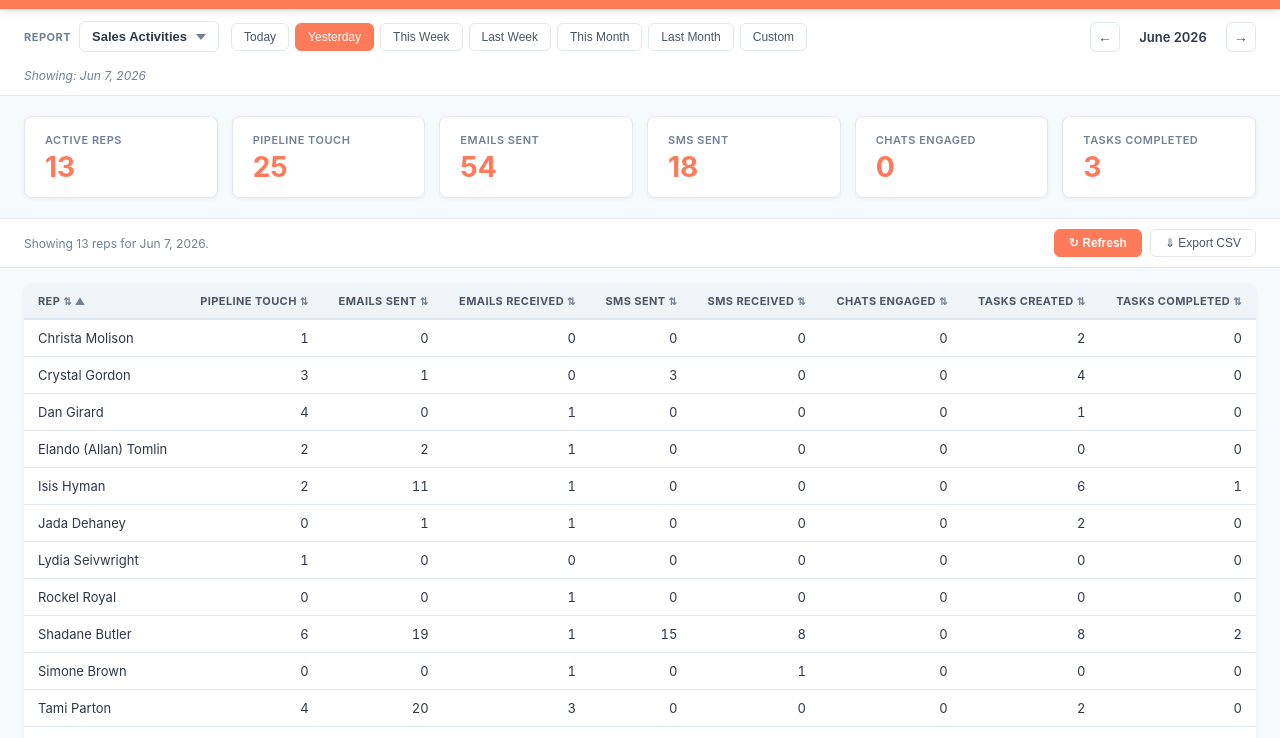
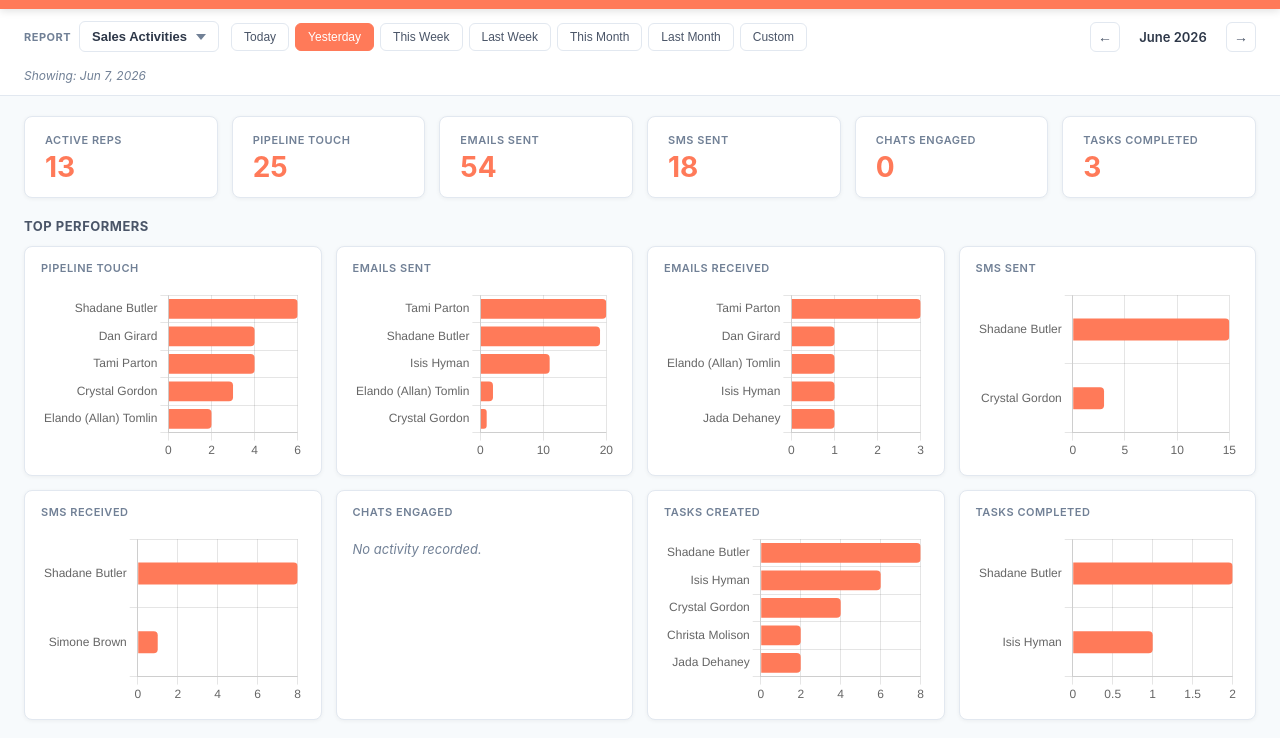
Before and after one commit to irishbriones01-blip/sales-dashboard, a website: page index.html in a window 1280 px wide. Shown: the part 43-781 px from the top of the page. Drawn offline with nearby package versions, Linux system fonts and the light colour scheme.

Commit message:
Add Top Performers charts for every metric in the active report
Each report now shows a grid of small horizontal bar charts (one per
metric) ranking the top 5 reps for the selected date range, alongside
the existing summary cards and table.

```diff
--- a/app.js
+++ b/app.js
@@ -59,6 +59,8 @@ const MONTHS_LONG = ['January','February','March','April','May','June',
   'July','August','September','October','November','December'];
 const MONTHS_SHORT = ['Jan','Feb','Mar','Apr','May','Jun',
   'Jul','Aug','Sep','Oct','Nov','Dec'];
+
+let chartInstances = [];
 
 let state = {
   activeReport: DEFAULT_REPORT,
@@ -187,6 +189,7 @@ function applyActiveRange() {
   const range = getRange(state.activeRange);
   state.rows = aggregateRange(state.entries, range.start, range.end);
   renderSummary(state.rows);
+  renderCharts(state.rows);
   renderTable(state.rows);
 
   if (!state.entries.length) {
@@ -222,6 +225,7 @@ async function loadData({ silent = false } = {}) {
     state.entries = [];
     state.rows = [];
     renderSummary([]);
+    renderCharts([]);
     renderTable([]);
     showError(
       `The "${report.label}" report data could not be loaded. Make sure ${report.dataUrl} exists next to this page.`,
@@ -256,6 +260,80 @@ function renderSummary(rows) {
   });
 
   document.getElementById('summaryCards').innerHTML = cards.join('');
+}
+
+const TOP_N = 5;
+const CHART_COLOR = '#ff7a59';
+
+function destroyCharts() {
+  chartInstances.forEach(c => c.destroy());
+  chartInstances = [];
+}
+
+// One small "Top Performers" bar chart per metric in the active report,
+// each showing the highest N reps for that metric in the selected range.
+function renderCharts(rows) {
+  destroyCharts();
+  const report = currentReport();
+  const grid = document.getElementById('chartsGrid');
+
+  if (!rows.length) {
+    grid.innerHTML = '<p class="charts-empty">No activity to chart for this date range.</p>';
+    return;
+  }
+
+  grid.innerHTML = report.metrics.map(m => `
+    <div class="chart-card">
+      <div class="chart-card-title">${escHtml(m.label)}</div>
+      <div class="chart-canvas-wrap"><canvas id="chart-${m.key}"></canvas></div>
+    </div>`).join('');
+
+  report.metrics.forEach(m => {
+    const top = [...rows]
+      .filter(r => (r[m.key] || 0) > 0)
+      .sort((a, b) => (b[m.key] || 0) - (a[m.key] || 0))
+      .slice(0, TOP_N);
+
+    const canvas = document.getElementById(`chart-${m.key}`);
+    if (!canvas) return;
+
+    if (!top.length) {
+      canvas.replaceWith(Object.assign(document.createElement('p'), {
+        className: 'charts-empty',
+        textContent: 'No activity recorded.',
+      }));
+      return;
+    }
+
+    chartInstances.push(new Chart(canvas, {
+      type: 'bar',
+      data: {
+        labels: top.map(r => r.rep),
+        datasets: [{
+          data: top.map(r => r[m.key] || 0),
+          backgroundColor: CHART_COLOR,
+          borderRadius: 4,
+          maxBarThickness: 22,
+        }],
+      },
+      options: {
+        indexAxis: 'y',
+        responsive: true,
+        maintainAspectRatio: false,
+        plugins: {
+          legend: { display: false },
+          tooltip: { callbacks: { label: ctx => formatMetric(ctx.parsed.x, m) } },
+        },
+        scales: {
+          x: {
+            beginAtZero: true,
+            ticks: { callback: v => formatMetric(v, m) },
+          },
+          y: { ticks: { autoSkip: false } },
+        },
+      },
+    }));
+  });
 }
 
 function renderTable(rows) {
--- a/dashboard.css
+++ b/dashboard.css
@@ -203,6 +203,47 @@ body {
   font-weight: 700;
   color: var(--hs-orange);
   line-height: 1;
+}
+
+/* TOP PERFORMER CHARTS */
+.charts-section { padding: 0 24px 20px; }
+.section-title {
+  font-size: 13px;
+  font-weight: 700;
+  text-transform: uppercase;
+  letter-spacing: 0.5px;
+  color: var(--text-mid);
+  margin-bottom: 12px;
+}
+.charts-grid {
+  display: grid;
+  grid-template-columns: repeat(auto-fill, minmax(280px, 1fr));
+  gap: 14px;
+}
+.chart-card {
+  background: var(--bg-card);
+  border: 1px solid var(--border);
+  border-radius: var(--radius);
+  padding: 14px 16px;
+  box-shadow: 0 1px 4px rgba(0,0,0,0.05);
+  height: 230px;
+  display: flex;
+  flex-direction: column;
+}
+.chart-card-title {
+  font-size: 11px;
+  font-weight: 600;
+  text-transform: uppercase;
+  letter-spacing: 0.5px;
+  color: var(--text-light);
+  margin-bottom: 10px;
+}
+.chart-canvas-wrap { position: relative; flex: 1; min-height: 0; }
+.charts-empty {
+  color: var(--text-light);
+  font-style: italic;
+  font-size: 13px;
+  padding: 12px 0 4px;
 }
 
 /* STATUS BAR */
--- a/index.html
+++ b/index.html
@@ -56,6 +56,11 @@
   </section>
 
   <section class="summary-cards" id="summaryCards"></section>
+
+  <section class="charts-section" id="chartsSection">
+    <h3 class="section-title">Top Performers</h3>
+    <div class="charts-grid" id="chartsGrid"></div>
+  </section>
 
   <div class="status-bar" id="statusBar">
     <span id="statusMsg">Loading saved report data&hellip;</span>
@@ -157,6 +162,7 @@
   </section>
 </main>
 
+<script src="https://cdn.jsdelivr.net/npm/chart.js@4.4.4/dist/chart.umd.min.js"></script>
 <script src="app.js"></script>
 </body>
 </html>
```
